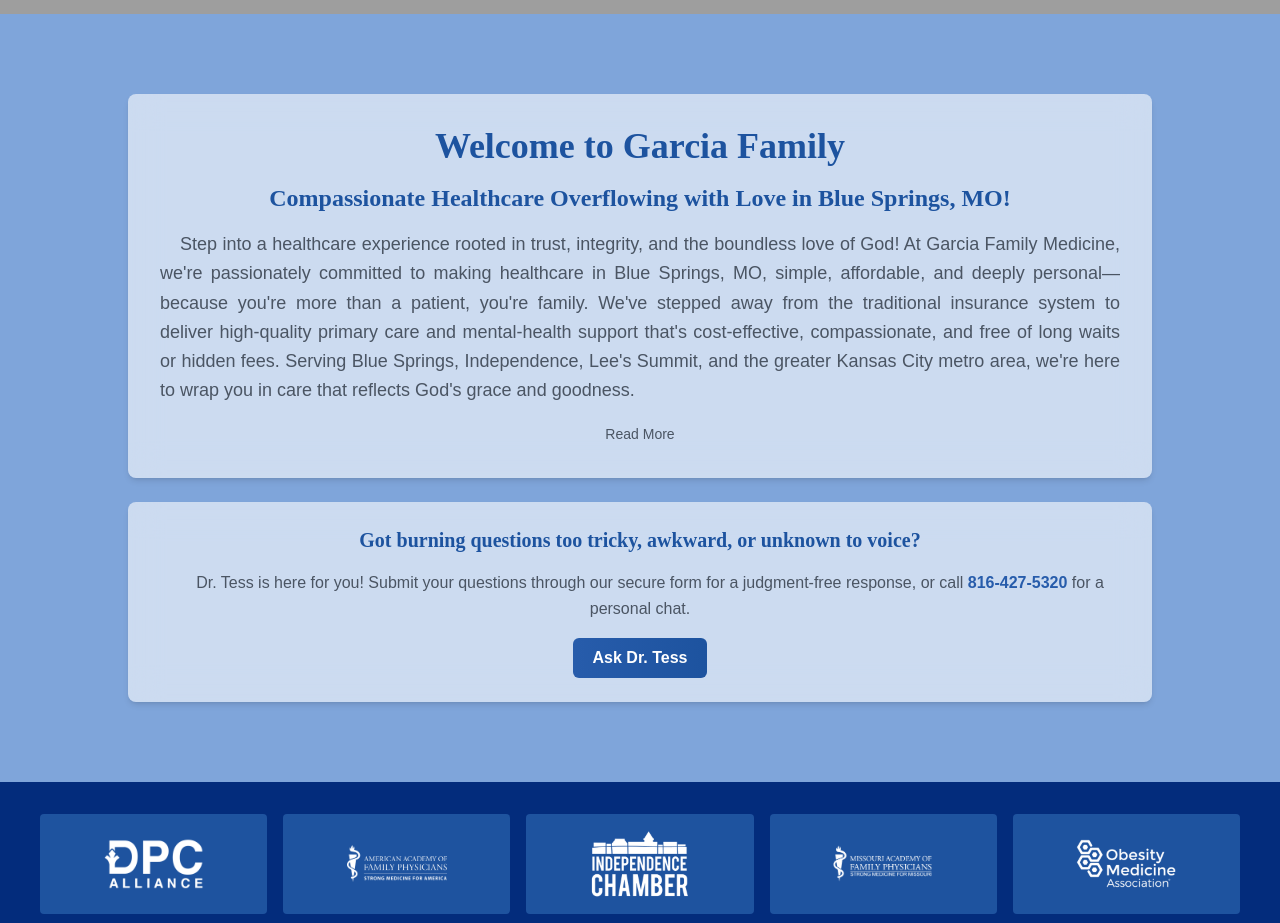
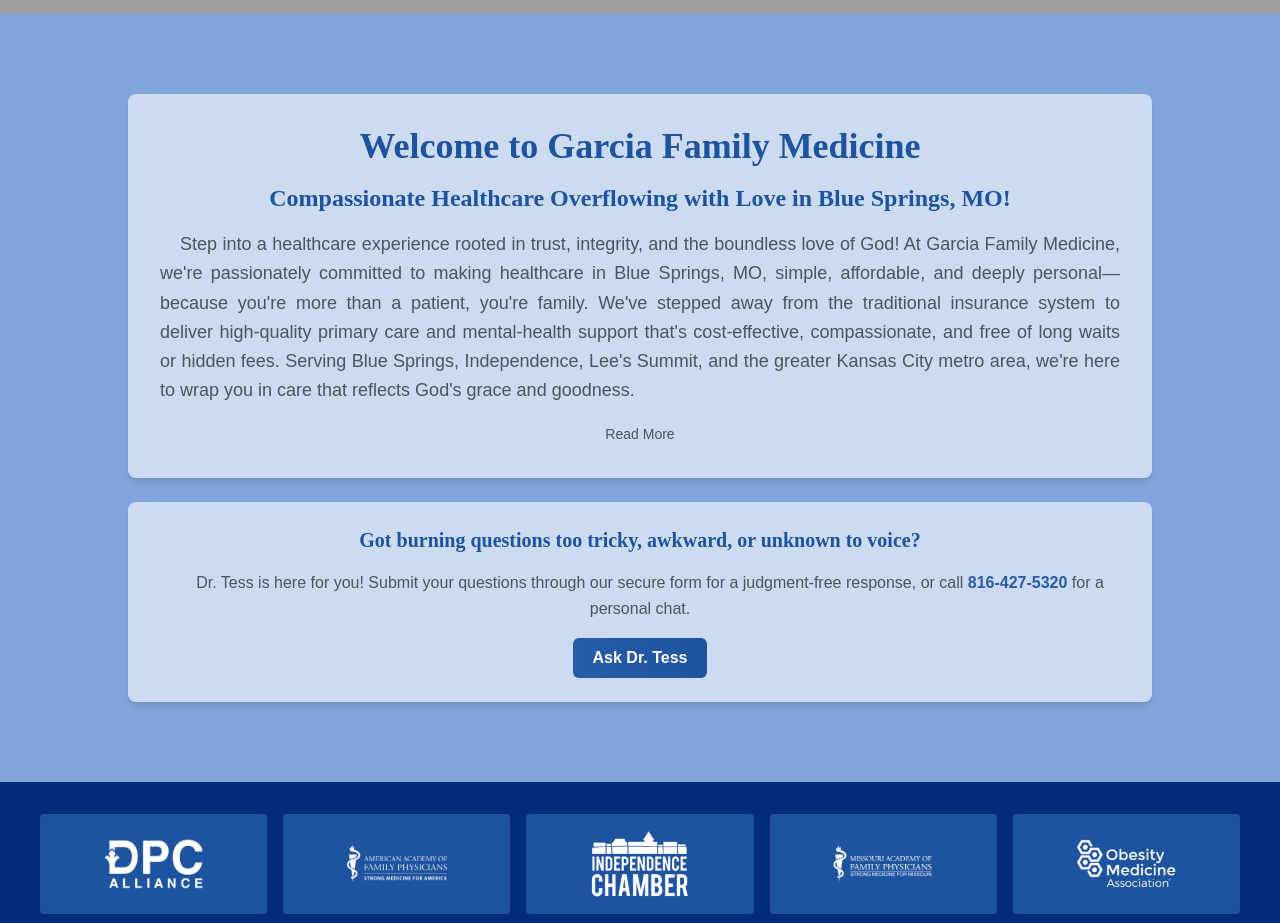
Before and after one commit to GarciaFamilyMedicine/garciafamilymedicine.care, a Next.js app: page / in a window 1280 px wide. Shown: the part 786-1709 px from the top of the page. Built offline with nearby package versions, Linux system fonts and the light colour scheme; grey boxes are pictures that could not be loaded.

Commit message:
Added back the word Medicine as header - test over

```diff
--- a/app/page.jsx
+++ b/app/page.jsx
@@ -33,7 +33,7 @@ export default function Home() {
         {/* welcome card */}
         <div className="main-welcome-card bg-white/60 backdrop-blur-lg p-8 rounded-lg shadow-md max-w-5xl w-full text-center">
           <h1 className="main-welcome-h1 text-[#1d539f] text-3xl sm:text-4xl font-bold mb-4 font-sumana">
-            Welcome to Garcia Family
+            Welcome to Garcia Family Medicine
           </h1>
           <h2 className="main-welcome-h2 text-[#1d539f] text-xl sm:text-2xl font-semibold mb-4 font-sumana">
             Compassionate Healthcare Overflowing with Love in Blue Springs, MO!
```
